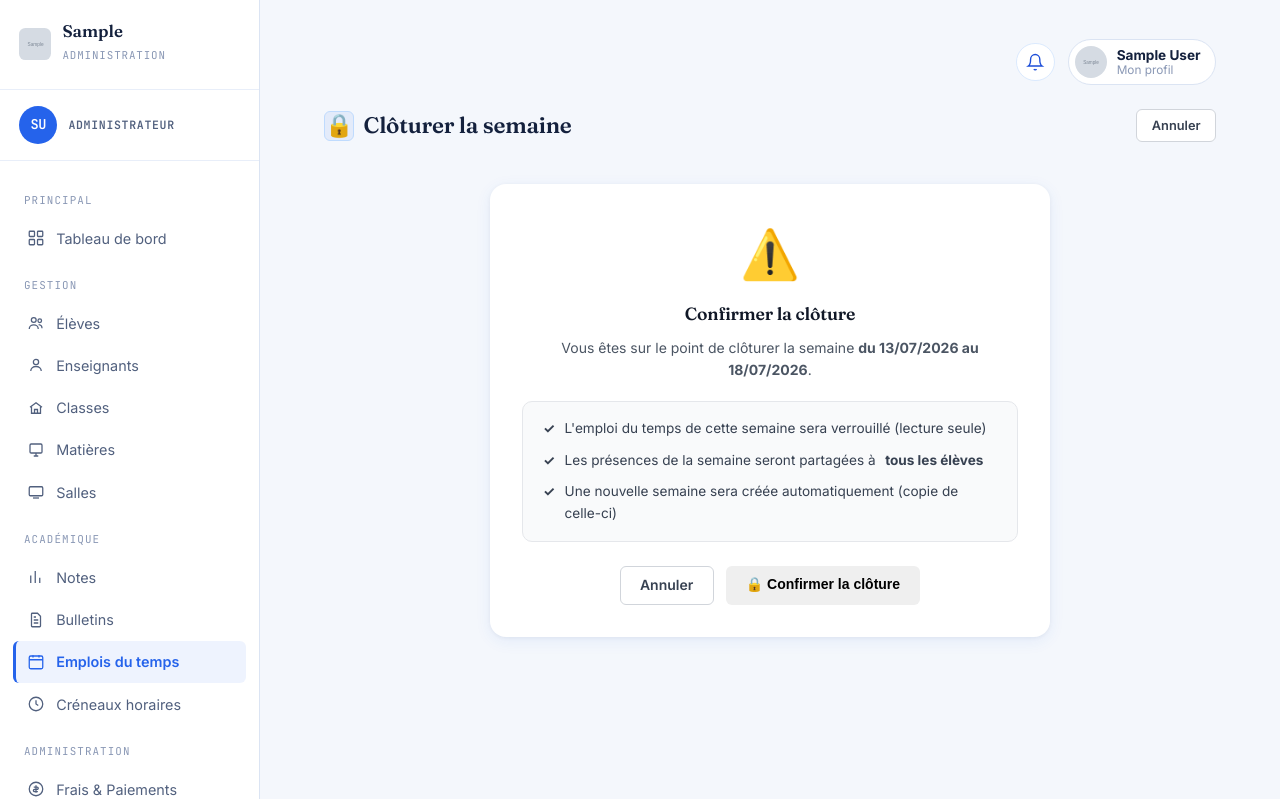
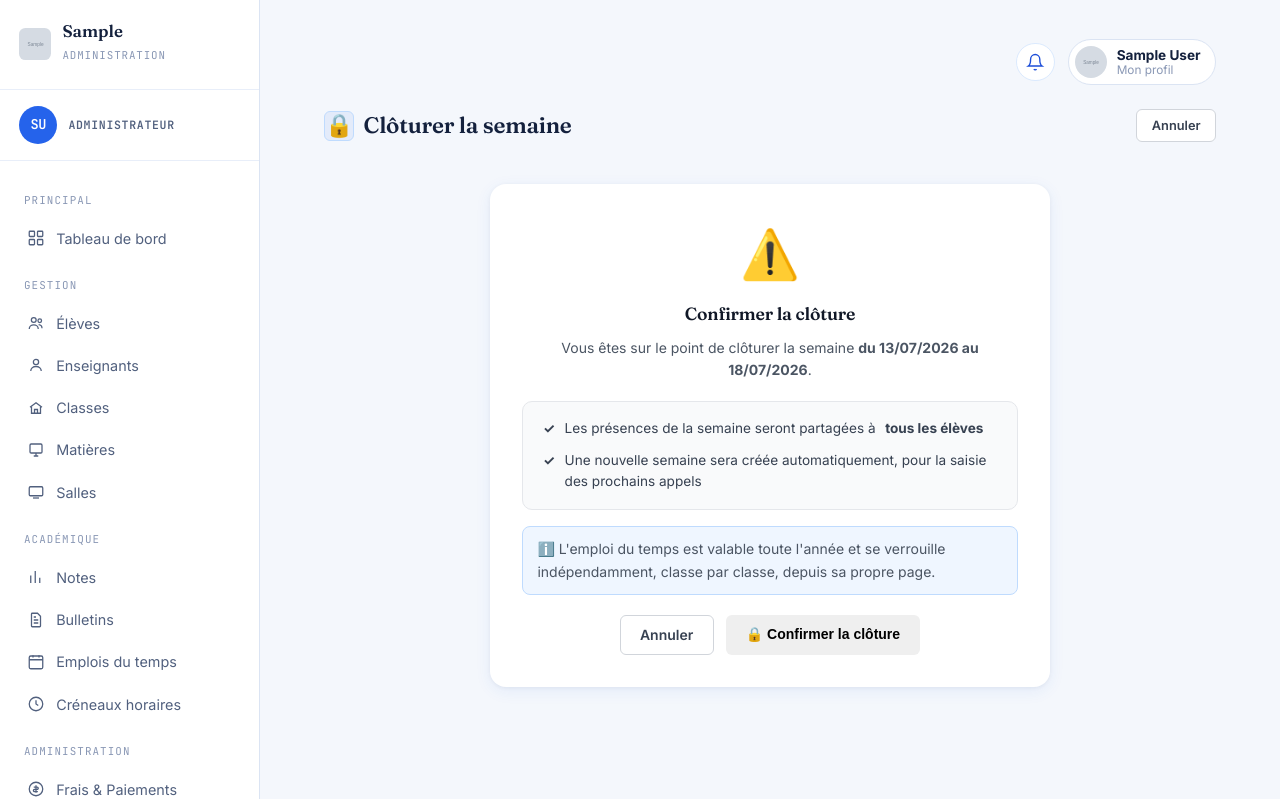
Before and after one commit to pavel020406/edugestion, a Django app: page /emploi/semaines/2/cloturer/ in a window 1280 px wide. Shown: the part 27-826 px from the top of the page. Run offline with Django 5.2, Linux system fonts and the light colour scheme; a user stored in the database is signed in; tables that the repository leaves empty hold one stand-in row (values such as "Sample post"); grey boxes marked "Sample" are stand-in pictures; parts of the project's set-up code (start-up, migrations or seed data) failed here and were passed over; some web fonts are replaced.

Commit message:
Correction emploi du temps annuel

```diff
--- a/administrateur/urls.py
+++ b/administrateur/urls.py
@@ -7,11 +7,11 @@ from . import views
 
 urlpatterns = [
     # Public
-    path('parametres/etablissement/', views.admin_modifier_etablissement, name='admin_modifier_etablissement'),
     path('', views.accueil, name='accueil'),
     path('setup/etablissement/', views.setup_etablissement, name='setup_etablissement'),
     path('setup/admin/',         views.setup_admin,         name='setup_admin'),
     path('setup/secretaire/',    views.setup_secretaire,     name='setup_secretaire'),
+
     # Authentification
     path('connexion/', views.connexion, name='connexion'),
     path('deconnexion/', views.deconnexion, name='deconnexion'),
@@ -19,7 +19,8 @@ urlpatterns = [
     # Dashboards
     path('dashboard/', views.dashboard, name='dashboard'),
     path('profil/', views.admin_profil, name='admin_profil'),
-
+    path('parametres/etablissement/', views.admin_modifier_etablissement, name='admin_modifier_etablissement'),
+    path('parametres/trimestres/', views.admin_periodes_trimestres, name='admin_periodes_trimestres'),
 
     # Élèves
     path('eleves/', views.list_eleve, name='list_eleve'),
@@ -27,6 +28,8 @@ urlpatterns = [
     path('eleves/<int:eleve_id>/', views.detail_eleve, name='detail_eleve'),
     path('eleves/<int:eleve_id>/modifier/', views.add_eleve, name='edit_eleve'),
     path('eleves/<int:eleve_id>/supprimer/', views.delete_eleve, name='delete_eleve'),
+    path('eleves/<int:eleve_id>/acces/', views.admin_gestion_acces, name='admin_gestion_acces'),
+    path('eleves/<int:eleve_id>/acces/publier/', views.admin_publier_acces, name='admin_publier_acces'),
 
     # Matières
     path('matieres/', views.list_matiere, name='list_matiere'),
@@ -41,6 +44,8 @@ urlpatterns = [
     path('classes/<int:classe_id>/', views.detail_classe, name='detail_classe'),
     path('classes/<int:classe_id>/modifier/', views.add_classe, name='edit_classe'),
     path('classes/<int:classe_id>/supprimer/', views.delete_classe, name='delete_classe'),
+    path('classes/<int:classe_id>/acces/', views.admin_gestion_acces_classe, name='admin_gestion_acces_classe'),
+    path('classes/<int:classe_id>/notes/partager/', views.notes_partager_classe, name='notes_partager_classe'),
 
     # Salles
     path('salles/', views.list_salle, name='list_salle'),
@@ -54,9 +59,7 @@ urlpatterns = [
     path('notes/<str:niveau>/', views.notes_classes, name='notes_classes'),
     path('notes/classe/<int:classe_id>/', views.notes_matieres, name='notes_matieres'),
     path('notes/classe/<int:classe_id>/matiere/<int:matiere_id>/', views.notes_saisie, name='notes_saisie'),
-    path('classes/<int:classe_id>/notes/partager/',
-     views.notes_partager_classe,
-     name='notes_partager_classe'),
+
     # Enseignants (gestion admin)
     path('enseignants/', views.list_enseignant, name='list_enseignant'),
     path('enseignants/ajouter/', views.add_enseignant, name='add_enseignant'),
@@ -69,42 +72,37 @@ urlpatterns = [
     path('bulletins/<int:classe_id>/', views.bulletin_eleves, name='bulletin_eleves'),
     path('bulletins/<int:classe_id>/<int:eleve_id>/', views.bulletin_generer, name='bulletin_generer'),
     path('bulletins/<int:classe_id>/<int:eleve_id>/pdf/', views.bulletin_pdf, name='bulletin_pdf'),
+
     # Créneaux horaires
     path('creneaux/', views.list_creneau, name='list_creneau'),
     path('creneaux/ajouter/', views.add_creneau, name='add_creneau'),
     path('creneaux/<int:creneau_id>/modifier/', views.add_creneau, name='edit_creneau'),
     path('creneaux/<int:creneau_id>/supprimer/', views.delete_creneau, name='delete_creneau'),
 
-     path('appels/', views.appel_classes, name='appel_classes'),
+    # Appels / Présences
+    path('appels/', views.appel_classes, name='appel_classes'),
     path('appels/<int:classe_id>/', views.appel_creneaux, name='appel_creneaux'),
     path('appels/<int:classe_id>/creneau/<int:creneau_id>/', views.appel_saisie, name='appel_saisie'),
     path('appels/<int:classe_id>/historique/', views.appel_historique, name='appel_historique'),
+    path('absences/', views.admin_gestion_absences, name='admin_gestion_absences'),
 
-
-    path('emploi/<int:classe_id>/appel/<int:creneau_id>/', views.appel_depuis_grille, name='appel_depuis_grille'),
+    # Emploi du temps (annuel, par classe — plus de notion de semaine)
     path('emploi/', views.emploi_du_temps_classes, name='emploi_du_temps_classes'),
     path('emploi/<int:classe_id>/', views.emploi_du_temps_grille, name='emploi_du_temps_grille'),
-    path('parametres/trimestres/', views.admin_periodes_trimestres, name='admin_periodes_trimestres'),
-    path('emploi/semaines/historique/',         views.historique_semaines, name='historique_semaines'),
+    path('emploi/<int:classe_id>/appel/<int:creneau_id>/', views.appel_depuis_grille, name='appel_depuis_grille'),
+
+    # Semaines scolaires (présences uniquement)
+    path('emploi/semaines/historique/', views.historique_semaines, name='historique_semaines'),
     path('emploi/semaines/<int:semaine_id>/cloturer/', views.cloturer_semaine, name='cloturer_semaine'),
-    path('messages/',                                views.admin_messages,           name='admin_messages'),
-    path('messages/envoyer/',                        views.admin_envoyer_message,    name='admin_envoyer_message'),
-    path('messages/envoyer/<int:eleve_id>/',         views.admin_envoyer_message,    name='admin_envoyer_message_eleve'),
-    path('messages/<int:message_id>/supprimer/',     views.admin_supprimer_message,  name='admin_supprimer_message'),
-    path('eleves/<int:eleve_id>/acces/',          views.admin_gestion_acces,  name='admin_gestion_acces'),
-    path('eleves/<int:eleve_id>/acces/publier/',  views.admin_publier_acces,  name='admin_publier_acces'),
 
-    path(
-    'messages/<int:message_id>/repondre/',
-    views.admin_repondre_message,
-    name='admin_repondre_message'
-),
-    # administrateur/urls.py — AJOUT dans urlpatterns
-    # administrateur/urls.py — AJOUT dans urlpatterns
+    # Messages
+    path('messages/', views.admin_messages, name='admin_messages'),
+    path('messages/envoyer/', views.admin_envoyer_message, name='admin_envoyer_message'),
+    path('messages/envoyer/<int:eleve_id>/', views.admin_envoyer_message, name='admin_envoyer_message_eleve'),
+    path('messages/<int:message_id>/supprimer/', views.admin_supprimer_message, name='admin_supprimer_message'),
+    path('messages/<int:message_id>/repondre/', views.admin_repondre_message, name='admin_repondre_message'),
 
-    path('absences/', views.admin_gestion_absences, name='admin_gestion_absences'),
-     path('classes/<int:classe_id>/acces/', views.admin_gestion_acces_classe, name='admin_gestion_acces_classe'),
-     path('paiements/historique/', views.secretaire_historique_paiements, name='secretaire_historique_paiements'),
-     path('historiques/', views.admin_historiques, name='admin_historiques'),
-     path('classes/<int:classe_id>/acces/', views.admin_acces_classe, name='admin_acces_classe'),
+    # Paiements & Historiques
+    path('paiements/historique/', views.secretaire_historique_paiements, name='secretaire_historique_paiements'),
+    path('historiques/', views.admin_historiques, name='admin_historiques'),
 ]
--- a/administrateur/views.py
+++ b/administrateur/views.py
@@ -2107,36 +2107,37 @@ def _get_semaine_demandee(request):
 @login_required
 def cloturer_semaine(request, semaine_id):
     """
-    Clôture une semaine :
-    - Verrouille l'emploi du temps
-    - Partage les présences à tous les élèves
-    - Crée automatiquement la semaine suivante
-    """
-    if request.user.role != 'admin':
+    Clôture une semaine.
+    """
+
+    if request.user.role != "admin":
         return redirect_selon_role(request.user)
 
     semaine = get_object_or_404(SemaineScolaire, id=semaine_id)
 
     if semaine.cloturee:
         messages.warning(request, "Cette semaine est déjà clôturée.")
-        return redirect('emploi_du_temps_classes')
-
-    if request.method == 'POST':
-        nouvelle_semaine = semaine.cloturer(request.user)
+        return redirect("historique_semaines")
+
+    if request.method == "POST":
+        semaine.cloturee = True
+        semaine.save(update_fields=["cloturee"])
+
         messages.success(
             request,
-            f"✓ Semaine du {semaine.date_debut.strftime('%d/%m')} clôturée. "
-            f"Présences partagées à tous les élèves. "
-            f"Nouvelle semaine du {nouvelle_semaine.date_debut.strftime('%d/%m')} créée."
+            f"✓ La semaine du {semaine.date_debut.strftime('%d/%m/%Y')} a été clôturée avec succès."
         )
-        return redirect('emploi_du_temps_classes')
-
-    return render(request, 'admin_dashboard/emploi/confirmer_cloture.html', {
-        'semaine'    : semaine,
-        'active_page': 'emploi',
-    })
-
-
+
+        return redirect("historique_semaines")
+
+    return render(
+        request,
+        "admin_dashboard/emploi/confirmer_cloture.html",
+        {
+            "semaine": semaine,
+            "active_page": "historiques",
+        },
+    )
 
 @login_required
 def historique_semaines(request):
--- a/enseignant/views.py
+++ b/enseignant/views.py
@@ -54,6 +54,7 @@ def dashboard_enseignant(request):
 from administrateur.models import SemaineScolaire
 
 semaine_en_cours = SemaineScolaire.semaine_en_cours()
+
 @login_required
 def enseignant_mes_classes(request):
     if request.user.role != 'enseignant':
@@ -62,14 +63,14 @@ def enseignant_mes_classes(request):
     enseignant = Enseignant.objects.get(id=request.user.id)
     classes = classes_accessibles(enseignant)
 
-    semaine = SemaineScolaire.semaine_en_cours()
+
 
     lignes = []
 
     for classe in classes:
         creneau = (
             EmploiDuTemps.objects.filter(
-                semaine=semaine,
+
                 classe=classe,
                 enseignant=enseignant
             )
--- a/templates/admin_dashboard/emploi/confirmer_cloture.html
+++ b/templates/admin_dashboard/emploi/confirmer_cloture.html
@@ -16,7 +16,7 @@
     <span class="title-icon">🔒</span>
     Clôturer la semaine
   </h1>
-  <a href="{% url 'emploi_du_temps_classes' %}" class="btn btn-ghost btn-sm">Annuler</a>
+  <a href="{% url 'historique_semaines' %}" class="btn btn-ghost btn-sm">Annuler</a>
 </div>
 
 <div class="cloture-card">
@@ -30,22 +30,23 @@
   <div class="cloture-consequences">
     <div class="cc-item">
       <span class="cc-check">✓</span>
-      L'emploi du temps de cette semaine sera verrouillé (lecture seule)
-    </div>
-    <div class="cc-item">
-      <span class="cc-check">✓</span>
       Les présences de la semaine seront partagées à <strong>tous les élèves</strong>
     </div>
     <div class="cc-item">
       <span class="cc-check">✓</span>
-      Une nouvelle semaine sera créée automatiquement (copie de celle-ci)
+      Une nouvelle semaine sera créée automatiquement, pour la saisie des prochains appels
     </div>
   </div>
+
+  <p class="cloture-note">
+    ℹ️ L'emploi du temps est valable toute l'année
+    et se verrouille indépendamment, classe par classe, depuis sa propre page.
+  </p>
 
   <form method="post">
     {% csrf_token %}
     <div class="cloture-actions">
-      <a href="{% url 'emploi_du_temps_classes' %}" class="btn btn-ghost">Annuler</a>
+      <a href="{% url 'historique_semaines' %}" class="btn btn-ghost">Annuler</a>
       <button type="submit" class="btn btn-danger">
         🔒 Confirmer la clôture
       </button>
@@ -87,7 +88,7 @@
   border: 1px solid var(--gray-200);
   border-radius: 10px;
   padding: 1rem 1.25rem;
-  margin-bottom: 1.5rem;
+  margin-bottom: 1rem;
   display: flex;
   flex-direction: column;
   gap: 0.6rem;
@@ -107,6 +108,17 @@
   flex-shrink: 0;
 }
 
+.cloture-note {
+  text-align: left;
+  font-size: 0.78rem;
+  color: var(--gray-500);
+  background: var(--blue-50, #EFF6FF);
+  border: 1px solid var(--blue-200, #BFDBFE);
+  border-radius: 8px;
+  padding: 0.7rem 0.9rem;
+  margin-bottom: 1.5rem;
+}
+
 .cloture-actions {
   display: flex;
   justify-content: center;
```
Also changed, not shown: templates/admin_dashboard/emploi/emploi_classes.html (+3 -45 lines), templates/admin_dashboard/emploi/emploi_grille.html (+63 -14 lines).
